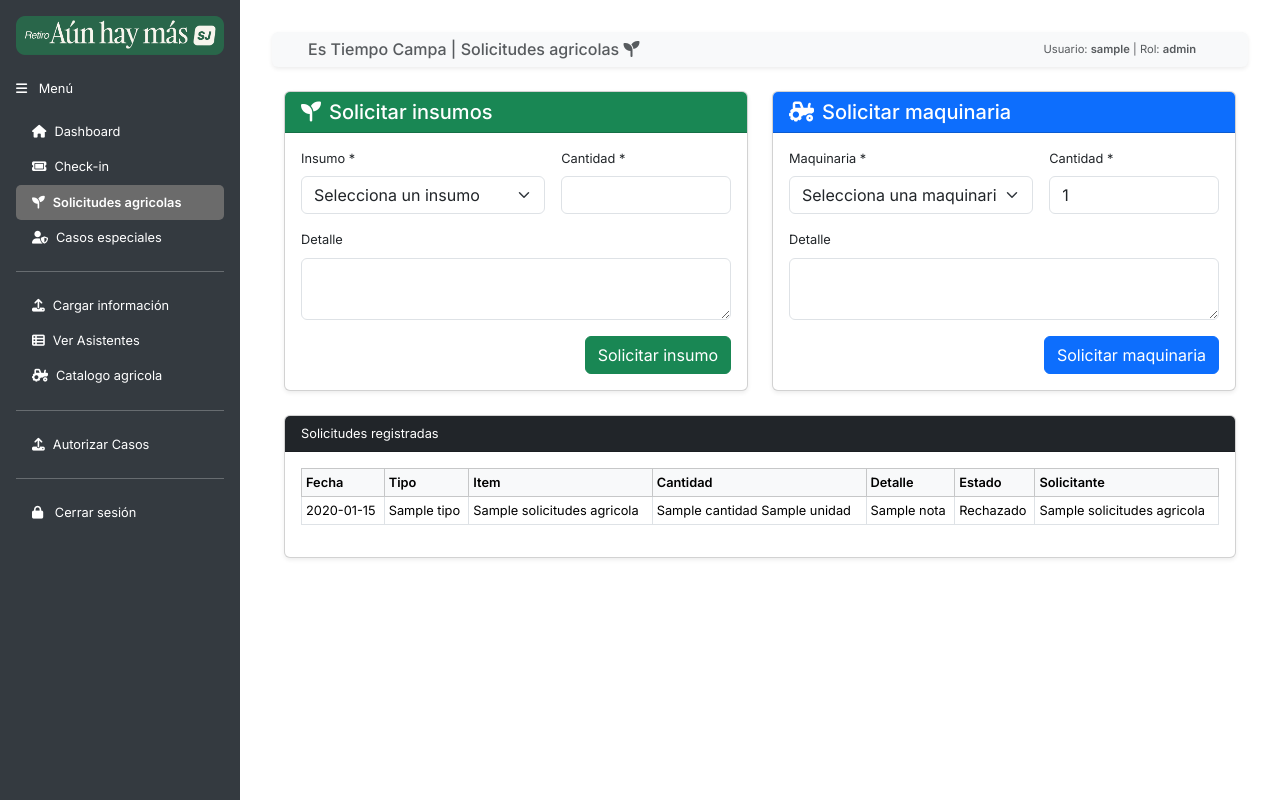
After one commit to Jdanielvilla7/SJConfe, a Flask app: page /agricultura/solicitudes in a window 1280 px wide. The commit adds this page. Run offline with Flask 3, Linux system fonts and the light colour scheme; the visitor is signed in with stand-in values (Sample User, id 1); a database or web service that is not in the repository returns one stand-in record (values such as "Sample title"); some libraries are stand-ins or nearby versions.

Commit message:
Agrismart Proyect

```diff
--- a/routes.py
+++ b/routes.py
@@ -606,6 +606,171 @@ def dashboard():
         porcentaje=porcentaje,
         casos_especiales=casos_especiales,
         pendientes_sin_pre = pendientes_sin_pre
+    )
+
+
+@routes.route('/agricultura/catalogo', methods=['GET', 'POST'])
+@acceso_requerido
+@rol_requerido('admin')
+def agricultura_catalogo():
+    if 'user_id' not in session:
+        return redirect(url_for('routes.login'))
+
+    if request.method == 'POST':
+        tipo = request.form.get('tipo')
+        ahora = datetime.now(pytz.timezone('America/Guatemala'))
+
+        if tipo == 'insumo':
+            nombre = request.form.get('nombre', '').strip()
+            unidad = request.form.get('unidad', '').strip()
+            descripcion = request.form.get('descripcion', '').strip()
+
+            if not nombre or not unidad:
+                flash('Nombre y unidad son requeridos para el insumo.', 'warning')
+            else:
+                mongo.db.insumos_agricolas.insert_one({
+                    'nombre': nombre,
+                    'unidad': unidad,
+                    'descripcion': descripcion,
+                    'activo': True,
+                    'creado_en': ahora,
+                    'creado_por': session.get('username', 'desconocido')
+                })
+                flash('Insumo agregado correctamente.', 'success')
+
+            return redirect(url_for('routes.agricultura_catalogo'))
+
+        if tipo == 'maquinaria':
+            nombre = request.form.get('nombre', '').strip()
+            descripcion = request.form.get('descripcion', '').strip()
+
+            if not nombre:
+                flash('Nombre es requerido para la maquinaria.', 'warning')
+            else:
+                mongo.db.maquinaria_agricola.insert_one({
+                    'nombre': nombre,
+                    'descripcion': descripcion,
+                    'disponible': True,
+                    'creado_en': ahora,
+                    'creado_por': session.get('username', 'desconocido')
+                })
+                flash('Maquinaria agregada correctamente.', 'success')
+
+            return redirect(url_for('routes.agricultura_catalogo'))
+
+        flash('Tipo de registro invalido.', 'danger')
+        return redirect(url_for('routes.agricultura_catalogo'))
+
+    insumos = list(mongo.db.insumos_agricolas.find().sort('nombre', 1))
+    maquinaria = list(mongo.db.maquinaria_agricola.find().sort('nombre', 1))
+
+    return render_template(
+        'agricultura_catalogo.html',
+        insumos=insumos,
+        maquinaria=maquinaria
+    )
+
+
+@routes.route('/agricultura/solicitudes', methods=['GET', 'POST'])
+@acceso_requerido
+def agricultura_solicitudes():
+    if 'user_id' not in session:
+        return redirect(url_for('routes.login'))
+
+    if request.method == 'POST':
+        tipo = request.form.get('tipo')
+        item_id = request.form.get('item_id', '').strip()
+        nota = request.form.get('nota', '').strip()
+        cantidad_raw = request.form.get('cantidad', '').strip()
+
+        if tipo not in ['insumo', 'maquinaria']:
+            flash('Tipo de solicitud invalido.', 'danger')
+            return redirect(url_for('routes.agricultura_solicitudes'))
+
+        if not item_id:
+            flash('Selecciona un item para solicitar.', 'warning')
+            return redirect(url_for('routes.agricultura_solicitudes'))
+
+        try:
+            item_object_id = ObjectId(item_id)
+        except Exception:
+            flash('Item invalido.', 'warning')
+            return redirect(url_for('routes.agricultura_solicitudes'))
+
+        if tipo == 'insumo':
+            collection = mongo.db.insumos_agricolas
+            if not cantidad_raw:
+                flash('Cantidad es requerida para el insumo.', 'warning')
+                return redirect(url_for('routes.agricultura_solicitudes'))
+            try:
+                cantidad_valor = float(cantidad_raw.replace(',', '.'))
+            except ValueError:
+                flash('Cantidad invalida para el insumo.', 'warning')
+                return redirect(url_for('routes.agricultura_solicitudes'))
+
+            if cantidad_valor <= 0:
+                flash('La cantidad debe ser mayor a 0.', 'warning')
+                return redirect(url_for('routes.agricultura_solicitudes'))
+        else:
+            collection = mongo.db.maquinaria_agricola
+            cantidad_raw = cantidad_raw or '1'
+            try:
+                cantidad_valor = int(cantidad_raw)
+            except ValueError:
+                flash('Cantidad invalida para la maquinaria.', 'warning')
+                return redirect(url_for('routes.agricultura_solicitudes'))
+
+            if cantidad_valor <= 0:
+                flash('La cantidad debe ser mayor a 0.', 'warning')
+                return redirect(url_for('routes.agricultura_solicitudes'))
+
+        item = collection.find_one({'_id': item_object_id})
+        if not item:
+            flash('No se encontro el item seleccionado.', 'warning')
+            return redirect(url_for('routes.agricultura_solicitudes'))
+
+        try:
+            solicitante_id = ObjectId(session.get('user_id'))
+        except Exception:
+            solicitante_id = session.get('user_id')
+
+        solicitud = {
+            'tipo': tipo,
+            'item_id': item.get('_id'),
+            'item_nombre': item.get('nombre', ''),
+            'cantidad': cantidad_valor,
+            'unidad': item.get('unidad') if tipo == 'insumo' else None,
+            'nota': nota,
+            'estado': 'pendiente',
+            'solicitado_en': datetime.now(pytz.timezone('America/Guatemala')),
+            'solicitante_id': solicitante_id,
+            'solicitante_username': session.get('username', ''),
+            'solicitante_nombre': session.get('nombre', '')
+        }
+
+        mongo.db.solicitudes_agricolas.insert_one(solicitud)
+        flash('Solicitud registrada correctamente.', 'success')
+        return redirect(url_for('routes.agricultura_solicitudes'))
+
+    insumos = list(mongo.db.insumos_agricolas.find().sort('nombre', 1))
+    maquinaria = list(mongo.db.maquinaria_agricola.find().sort('nombre', 1))
+
+    es_admin = session.get('rol') == 'admin'
+    filtro = {}
+    if not es_admin:
+        try:
+            filtro['solicitante_id'] = ObjectId(session.get('user_id'))
+        except Exception:
+            filtro['solicitante_id'] = session.get('user_id')
+
+    solicitudes = list(mongo.db.solicitudes_agricolas.find(filtro).sort('solicitado_en', -1))
+
+    return render_template(
+        'agricultura_solicitudes.html',
+        insumos=insumos,
+        maquinaria=maquinaria,
+        solicitudes=solicitudes,
+        es_admin=es_admin
     )
 
 
--- /dev/null
+++ b/templates/agricultura_solicitudes.html
@@ -0,0 +1,131 @@
+{% extends "layout.html" %}
+
+{% block title %}Solicitudes agricolas{% endblock %}
+
+{% block h1 %}Solicitudes agricolas <i class="fas fa-seedling"></i>{% endblock %}
+
+{% block content %}
+<div class="container-fluid">
+  <div class="row g-4">
+    <div class="col-lg-6">
+      <div class="card shadow-sm">
+        <div class="card-header bg-success text-white">
+          <h5 class="mb-0"><i class="fas fa-seedling me-2"></i>Solicitar insumos</h5>
+        </div>
+        <div class="card-body">
+          {% if insumos %}
+          <form method="POST" class="row g-3">
+            <input type="hidden" name="tipo" value="insumo">
+            <div class="col-md-7">
+              <label class="form-label">Insumo *</label>
+              <select name="item_id" class="form-select" required>
+                <option value="" disabled selected>Selecciona un insumo</option>
+                {% for insumo in insumos %}
+                <option value="{{ insumo._id }}">{{ insumo.nombre }} ({{ insumo.unidad }})</option>
+                {% endfor %}
+              </select>
+            </div>
+            <div class="col-md-5">
+              <label class="form-label">Cantidad *</label>
+              <input type="number" class="form-control" name="cantidad" step="0.01" min="0.01" required>
+            </div>
+            <div class="col-12">
+              <label class="form-label">Detalle</label>
+              <textarea class="form-control" name="nota" rows="2"></textarea>
+            </div>
+            <div class="col-12 text-end">
+              <button type="submit" class="btn btn-success">Solicitar insumo</button>
+            </div>
+          </form>
+          {% else %}
+          <p class="text-muted mb-0">Aun no hay insumos disponibles.</p>
+          {% endif %}
+        </div>
+      </div>
+    </div>
+
+    <div class="col-lg-6">
+      <div class="card shadow-sm">
+        <div class="card-header bg-primary text-white">
+          <h5 class="mb-0"><i class="fas fa-tractor me-2"></i>Solicitar maquinaria</h5>
+        </div>
+        <div class="card-body">
+          {% if maquinaria %}
+          <form method="POST" class="row g-3">
+            <input type="hidden" name="tipo" value="maquinaria">
+            <div class="col-md-7">
+              <label class="form-label">Maquinaria *</label>
+              <select name="item_id" class="form-select" required>
+                <option value="" disabled selected>Selecciona una maquinaria</option>
+                {% for item in maquinaria %}
+                <option value="{{ item._id }}">{{ item.nombre }}</option>
+                {% endfor %}
+              </select>
+            </div>
+            <div class="col-md-5">
+              <label class="form-label">Cantidad *</label>
+              <input type="number" class="form-control" name="cantidad" min="1" step="1" value="1" required>
+            </div>
+            <div class="col-12">
+              <label class="form-label">Detalle</label>
+              <textarea class="form-control" name="nota" rows="2"></textarea>
+            </div>
+            <div class="col-12 text-end">
+              <button type="submit" class="btn btn-primary">Solicitar maquinaria</button>
+            </div>
+          </form>
+          {% else %}
+          <p class="text-muted mb-0">Aun no hay maquinaria disponible.</p>
+          {% endif %}
+        </div>
+      </div>
+    </div>
+  </div>
+
+  <div class="row mt-4">
+    <div class="col-12">
+      <div class="card shadow-sm">
+        <div class="card-header bg-dark text-white">Solicitudes registradas</div>
+        <div class="card-body table-responsive">
+          {% if solicitudes %}
+          <table class="table table-bordered table-sm align-middle">
+            <thead class="table-light">
+              <tr>
+                <th>Fecha</th>
+                <th>Tipo</th>
+                <th>Item</th>
+                <th>Cantidad</th>
+                <th>Detalle</th>
+                <th>Estado</th>
+                {% if es_admin %}
+                <th>Solicitante</th>
+                {% endif %}
+              </tr>
+            </thead>
+            <tbody>
+              {% for solicitud in solicitudes %}
+              <tr>
+                <td>{{ solicitud.solicitado_en.strftime('%d/%m/%Y %H:%M') if solicitud.solicitado_en else 'N/A' }}</td>
+                <td>{{ solicitud.tipo }}</td>
+                <td>{{ solicitud.item_nombre }}</td>
+                <td>
+                  {{ solicitud.cantidad }}{% if solicitud.unidad %} {{ solicitud.unidad }}{% endif %}
+                </td>
+                <td>{{ solicitud.nota or 'N/A' }}</td>
+                <td>{{ solicitud.estado }}</td>
+                {% if es_admin %}
+                <td>{{ solicitud.solicitante_nombre or solicitud.solicitante_username or 'N/A' }}</td>
+                {% endif %}
+              </tr>
+              {% endfor %}
+            </tbody>
+          </table>
+          {% else %}
+          <p class="text-muted mb-0">No hay solicitudes registradas.</p>
+          {% endif %}
+        </div>
+      </div>
+    </div>
+  </div>
+</div>
+{% endblock %}
--- a/templates/layout.html
+++ b/templates/layout.html
@@ -41,6 +41,10 @@
     <a href="{{ url_for('routes.checkout') }}" class="{% if request.endpoint == 'routes.checkout' %}active{% endif %}">
       <i class="fas fa-ticket me-2"></i>Check-in
     </a>
+    <a href="{{ url_for('routes.agricultura_solicitudes') }}"
+      class="{% if request.endpoint == 'routes.agricultura_solicitudes' %}active{% endif %}">
+      <i class="fas fa-seedling me-2"></i>Solicitudes agricolas
+    </a>
 
     {% if session.get('rol') in ['admin', 'coord'] %}
     <a href="{{ url_for('routes.casos_especiales') }}"
@@ -58,6 +62,10 @@
     <a href="{{ url_for('routes.ver_asistentes') }}"
       class="{% if request.endpoint == 'routes.ver_asistentes' %}active{% endif %}">
       <i class="fas fa-table-list me-2"></i>Ver Asistentes
+    </a>
+    <a href="{{ url_for('routes.agricultura_catalogo') }}"
+      class="{% if request.endpoint == 'routes.agricultura_catalogo' %}active{% endif %}">
+      <i class="fas fa-tractor me-2"></i>Catalogo agricola
     </a>
     {% endif %}
     {% if session.get('autoriza')==1 %}
```
Also changed, not shown: extensions.py (+4 -4 lines), templates/agricultura_catalogo.html (added, +131 -0 lines), 1 other file.
